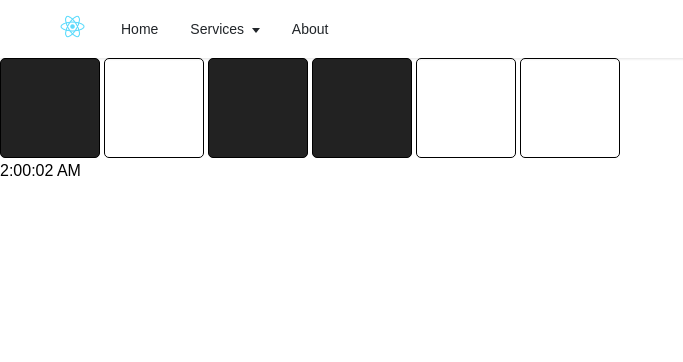
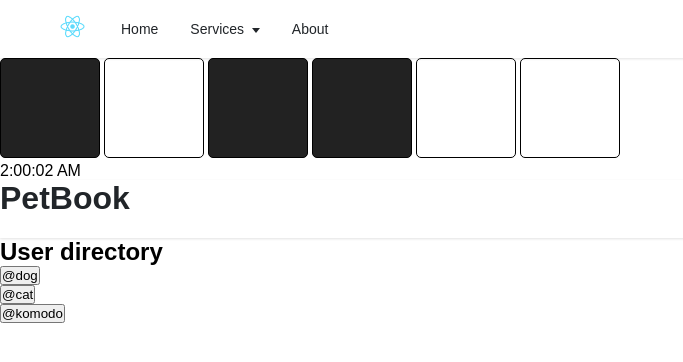
Before and after one commit to DerenB/react-snippets, a React (Create React App) app: page / in a window 1280 px wide. Shown: the top 362 px of the page, without its empty margins (0-683 px from the left). Built offline with nearby package versions, Linux system fonts and the light colour scheme.

Commit message:
Pet Profile Example

```diff
--- a/src/App.js
+++ b/src/App.js
@@ -2,6 +2,7 @@ import React from "react";
 import Header from "./navbar/Header";
 import Squares from "./ComponentLibrary/BoxesChallenge/BoxChallengeMain";
 import ClockMain from "./ComponentLibrary/Clock/ClockMain";
+import PetProfiles from "./ExampleLibrary/PetProfiles/PetProfiles";
 
 const App = () => {
     return (
@@ -9,6 +10,7 @@ const App = () => {
             <Header />
             <Squares darkMode={false} />
             <ClockMain isPrecise={false} />
+            <PetProfiles />
         </>
     )
 }
--- /dev/null
+++ b/src/ExampleLibrary/PetProfiles/Directory.js
@@ -0,0 +1,14 @@
+import React from 'react';
+import { Userlist } from './Userlist';
+
+export function Directory(props) {
+    return (
+        <div className="Directory">
+            <h2>User directory</h2>
+            <Userlist
+                usernames={['dog', 'cat', 'komodo']}
+                onChoose={props.onChoose}
+            />
+        </div>
+    );
+}
--- /dev/null
+++ b/src/ExampleLibrary/PetProfiles/PetProfiles.js
@@ -0,0 +1,53 @@
+import React from 'react';
+import ReactDOM from 'react-dom';
+import { Profile } from './Profile';
+import { Directory } from './Directory';
+
+export default class App extends React.Component {
+    constructor(props) {
+        super(props);
+        this.state = {
+            currentUsername: null,
+        };
+        this.handleChoose = this.handleChoose.bind(this);
+        this.handleReturnToDirectoryClick = this.handleReturnToDirectoryClick.bind(this);
+    }
+
+    handleChoose(newUsername) {
+        this.setState({ currentUsername: newUsername });
+    }
+
+    handleReturnToDirectoryClick() {
+        this.setState({ currentUsername: null });
+    }
+
+    render() {
+        let body;
+        if (this.state.currentUsername) {
+            body = (
+                <Profile
+                    username={this.state.currentUsername}
+                    onChoose={this.handleChoose}
+                />
+            );
+        } else {
+            body = <Directory onChoose={this.handleChoose} />;
+        }
+
+        return (
+            <div className="App">
+                <header>
+                    <h1>PetBook</h1>
+                    <nav>
+                        {this.state.currentUsername && (
+                            <button onClick={this.handleReturnToDirectoryClick}>
+                                Return to directory
+                            </button>
+                        )}
+                    </nav>
+                </header>
+                <main>{body}</main>
+            </div>
+        );
+    }
+}
--- /dev/null
+++ b/src/ExampleLibrary/PetProfiles/Profile.js
@@ -0,0 +1,61 @@
+import React from 'react';
+import { fetchUserData, cancelFetch } from './dataFetcher';
+import { Userlist } from './Userlist';
+
+export class Profile extends React.Component {
+    constructor(props) {
+        super(props);
+        this.state = { userData: null }
+    }
+
+    loadUserData() {
+        this.setState({ userData: null })
+        this.fetchID = fetchUserData(this.props.username, (userData) => {
+            this.setState({ userData });
+        });
+    }
+
+    componentDidMount() {
+        this.loadUserData();
+    }
+
+    componentWillUnmount() {
+        cancelFetch(this.fetchID);
+    }
+
+    componentDidUpdate(prevProps) {
+        if(this.props.username !== prevProps.username) {
+            cancelFetch(this.fetchID);
+            this.loadUserData();
+        }
+    }
+
+    render() {
+        const isLoading = this.state.userData === null;
+        const name = isLoading ? 'Loading name' : this.state.userData.name;
+        const bio = isLoading ? 'Loading bio' : this.state.userData.bio;
+        const friends = isLoading ? [] : this.state.userData.friends;
+
+        let className = 'Profile';
+        if (isLoading) {
+            className += ' loading';
+        }
+
+        return (
+            <div className={className}>
+                <div className="profile-picture">
+                    {!isLoading && (
+                        <img src={this.state.userData.profilePictureUrl} alt="" />
+                    )}
+                </div>
+                <div className="profile-body">
+                    <h2>{name}</h2>
+                    <h3>@{this.props.username}</h3>
+                    <p>{bio}</p>
+                    <h3>My friends</h3>
+                    <Userlist usernames={friends} onChoose={this.props.onChoose} />
+                </div>
+            </div>
+        );
+    }
+}
--- /dev/null
+++ b/src/ExampleLibrary/PetProfiles/Userlist.js
@@ -0,0 +1,26 @@
+import React from 'react';
+
+export class Userlist extends React.Component {
+    constructor(props) {
+        super(props);
+        this.handleClick = this.handleClick.bind(this);
+    }
+
+    handleClick(event) {
+        this.props.onChoose(event.target.dataset.username);
+    }
+
+    render() {
+        return (
+            <ul>
+                {this.props.usernames.map((username) => (
+                    <li key={username}>
+                        <button data-username={username} onClick={this.handleClick}>
+                            @{username}
+                        </button>
+                    </li>
+                ))}
+            </ul>
+        );
+    }
+}
--- /dev/null
+++ b/src/ExampleLibrary/PetProfiles/dataFetcher.js
@@ -0,0 +1,63 @@
+// This module exports fake data fetching functionality.
+// In a real app, this would grab data from the internet, but
+// this module just waits a little bit before responding.
+//
+// You don't need to look at this, but you can if you want!
+
+const FAKE_USER_DATA = {
+    cat: {
+        name: 'Kitty Cat',
+        bio: "I'm the coolest cat around. I'm the cat's meow!",
+        profilePictureUrl: 'https://content.codecademy.com/courses/React/react_lifecycle_cat_profile_picture.jpg',
+        friends: ['komodo'],
+    },
+    dog: {
+        name: 'Doggy Dog',
+        bio: "I'm the doggity dog! Woof woof!",
+        profilePictureUrl: 'https://content.codecademy.com/courses/React/react_lifecycle_dog_profile_picture.jpg',
+        friends: ['komodo'],
+    },
+    komodo: {
+        name: 'Lizard Lady',
+        bio: "I'm a Komodo dragon. You'll love me.",
+        profilePictureUrl:'https://content.codecademy.com/courses/React/react_lifecycle_komodo_profile_picture.jpg',
+        friends: ['cat', 'dog'],
+    },
+};
+
+const timeoutByFetchId = new Map();
+
+class Fetch {
+    constructor() {
+        Object.defineProperty(this, '_id', {
+            value: Date.now() + Math.random().toString().substr(2),
+        });
+    }
+}
+
+export function fetchUserData(username, callback) {
+    if (!FAKE_USER_DATA.hasOwnProperty(username)) {
+        throw new Error('Invalid username. Make sure it is "cat", "dog", or "komodo".');
+    }
+
+    const fetch = new Fetch();
+
+    const delay = Math.floor(Math.random() * 1000) + 500;
+    const timeout = setTimeout(() => {
+        timeoutByFetchId.delete(fetch._id);
+        callback(FAKE_USER_DATA[username]);
+    }, delay);
+
+    timeoutByFetchId.set(fetch._id, timeout);
+
+    return fetch;
+}
+
+export function cancelFetch(fetch) {
+    if (!fetch || typeof fetch !== 'object') {
+        return;
+    }
+    const timeout = timeoutByFetchId.get(fetch._id);
+    clearTimeout(timeout);
+    timeoutByFetchId.delete(fetch._id);
+}
```
